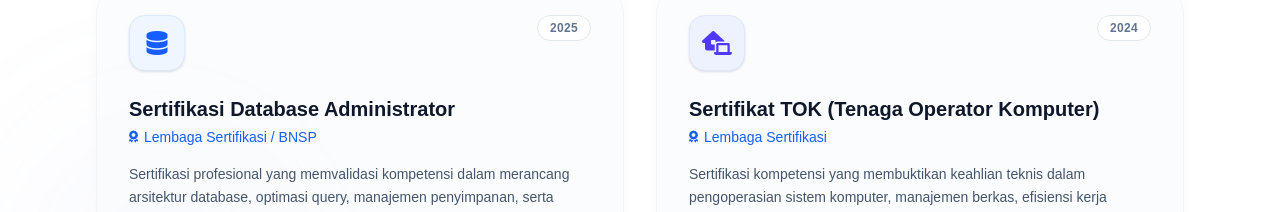
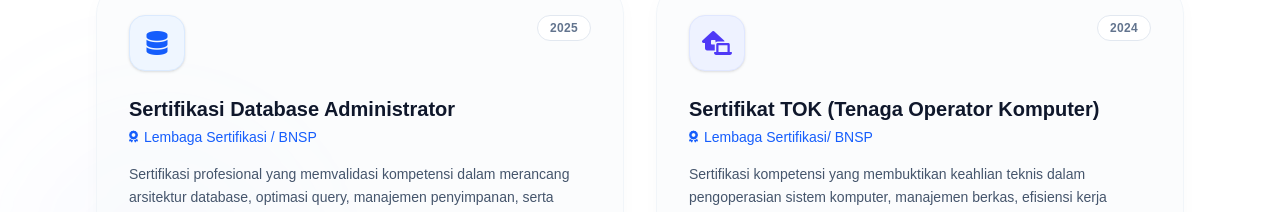
Before and after one commit to FalaahHamidHutasoit/portofolio, a Next.js app: page / in a window 1280 px wide. Shown: the part 2000-2212 px from the top of the page. Built offline with nearby package versions, Linux system fonts and the light colour scheme.

Commit message:
Update Code Sertifikat

```diff
--- a/app/components/Certificates.js
+++ b/app/components/Certificates.js
@@ -21,7 +21,7 @@ export default function Certificates() {
     {
       id: 2,
       title: "Sertifikat TOK (Tenaga Operator Komputer)",
-      issuer: "Lembaga Sertifikasi",
+      issuer: "Lembaga Sertifikasi/ BNSP",
       date: "2024",
       icon: "fas fa-laptop-house",
       bgColor: "bg-indigo-50 text-indigo-600 border-indigo-100",
```
